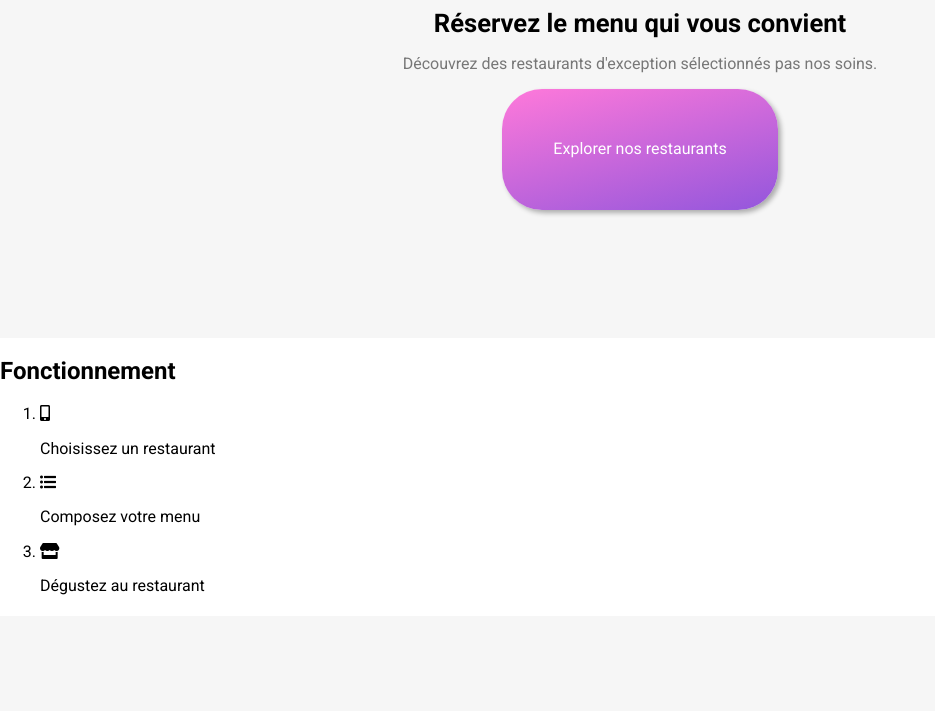
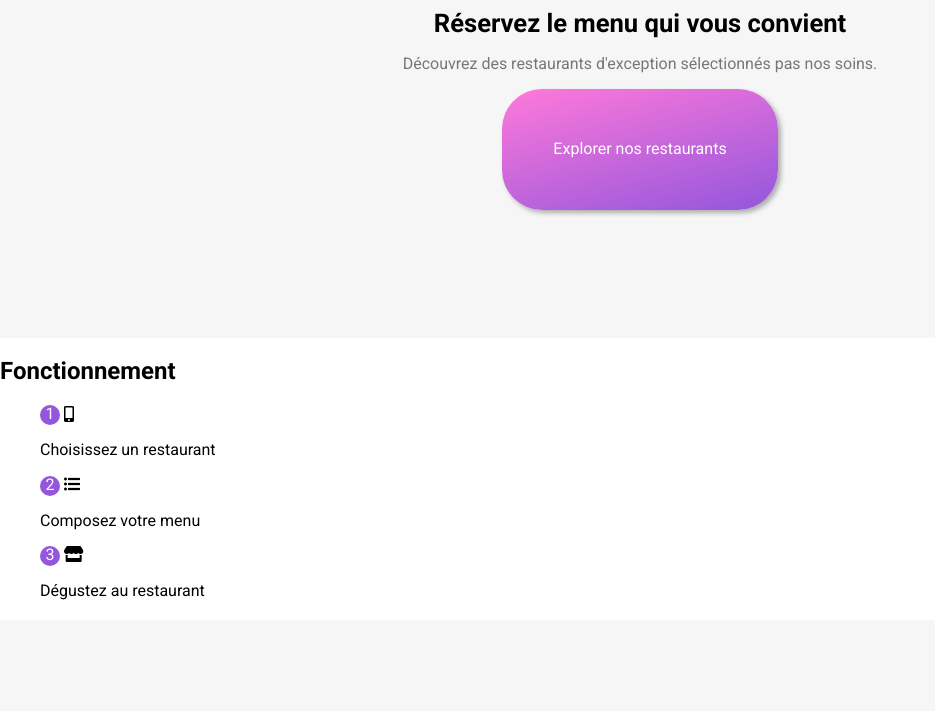
Before and after one commit to Storulv/JordyCorvisier_3_21012021, a website: page index.html in a window 1280 px wide. Shown: the part 484-1195 px from the top of the page, without its empty margins (0-935 px from the left). Drawn offline with Linux system fonts and the light colour scheme; a web font is replaced by a local one.

Commit message:
list ol mise en forme

```diff
--- a/index.html
+++ b/index.html
@@ -5,7 +5,7 @@
     <meta name="viewport" content="width=device-width, initial-scale=1.0">
     <title>ohmyfood</title>
     <link rel="stylesheet"href="https://use.fontawesome.com/releases/v5.1.0/css/all.css">
-    <link href="/JordyCorvisier_3_21012021/css/style.css" rel="stylesheet">
+    <link href="css/style.css" rel="stylesheet">
 </head>
 <body>
 
@@ -14,7 +14,7 @@
         <figure>
             <img src="images/logo/ohmyfood.png" alt="Logo texte écrit ohmyfood" class="logo-header">
         </figure>
-        <div id="location-header">
+        <div class="location-header">
             <i class="fas fa-map-marker-alt"></i>
             <span>Paris, Belleville</span>
         </div>
--- a/package.json
+++ b/package.json
@@ -1,8 +1,8 @@
 {
   "name": "jordycorvisier_3_21012021",
-  "version": "1.0.0",
+  "version": "0.1.0",
   "description": "P3 de la formation Dev Web chez Openclassrooms",
-  "main": "index.js",
+  "main": "index.html",
   "scripts": {
     "sass": "sass --watch ./sass/main.scss:css/style.css"
   },
@@ -11,7 +11,7 @@
     "url": "git+https://github.com/Storulv/JordyCorvisier_3_21012021.git"
   },
   "author": "",
-  "license": "ISC",
+  "license": "MIT",
   "bugs": {
     "url": "https://github.com/Storulv/JordyCorvisier_3_21012021/issues"
   },
--- a/sass/main.scss
+++ b/sass/main.scss
@@ -35,7 +35,7 @@ header > div > figure {
 /* Fin Logo du site */
 /* ---------------- */
 
-#location-header {
+.location-header {
     display: flex;
     justify-content: center;
     padding: 4%;
@@ -94,11 +94,24 @@ header > div > i {
 /* -------------------------------------- */
 
 .Fonctionnement > ol {
+    list-style-type: none;
+    counter-reset: compteur;
+}
 
+.Fonctionnement > ol > li {
+    counter-increment: compteur;
 }
 
 .Fonctionnement > ol > li::before {
-
+    content: counter(compteur);
+    display: inline-block;
+    width: 20px;
+    height: 20px;
+    border-radius: 10px;
+    text-align: center;
+    vertical-align: middle;
+    background-color: $primary-color;
+    color: white;
 }
 
 /* ------------------------------------------ */
```
Also changed, not shown: restaurant/La_palette_du_gout.html (+1 -0 lines), css/style.css, 1 other file.
